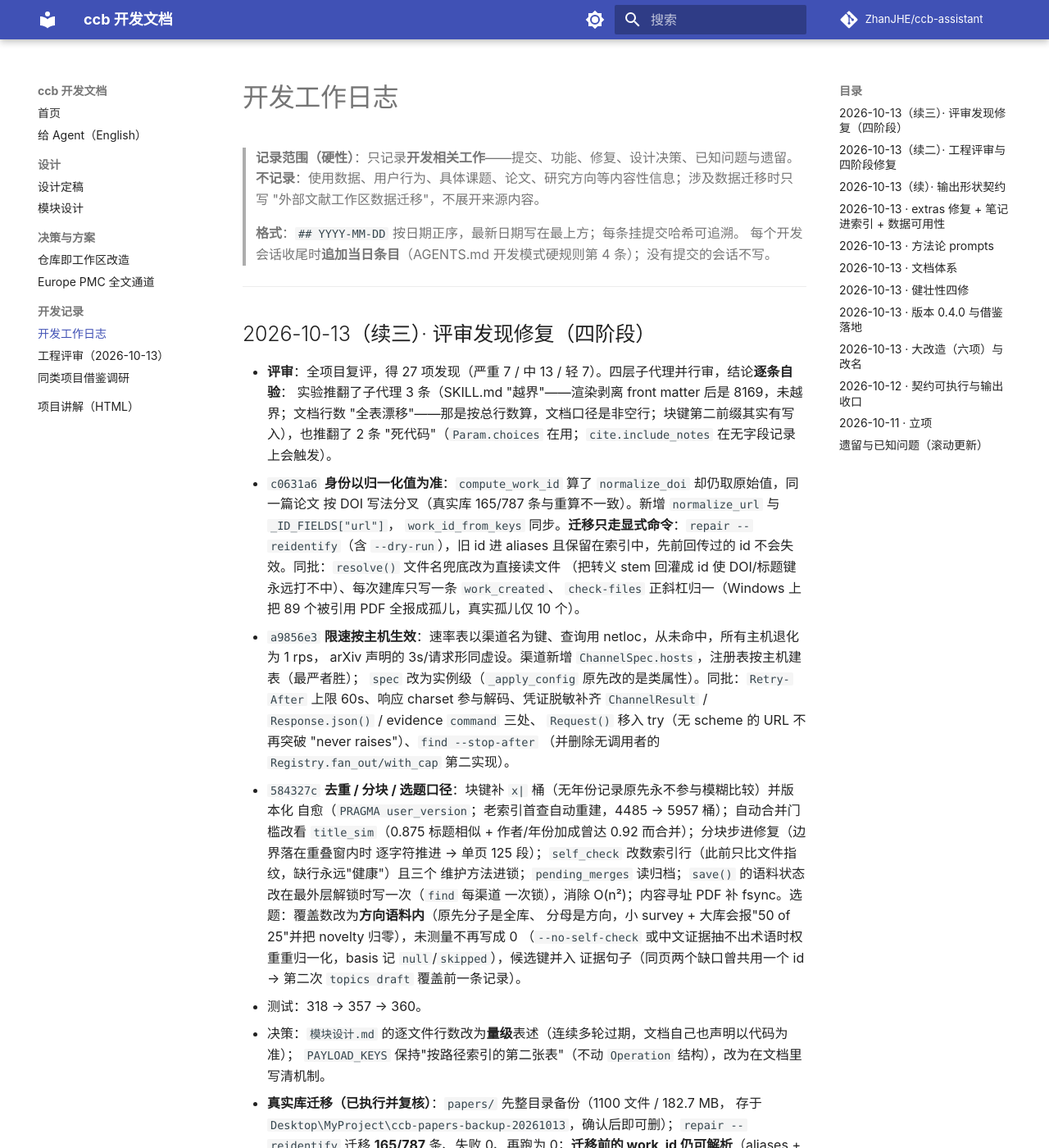
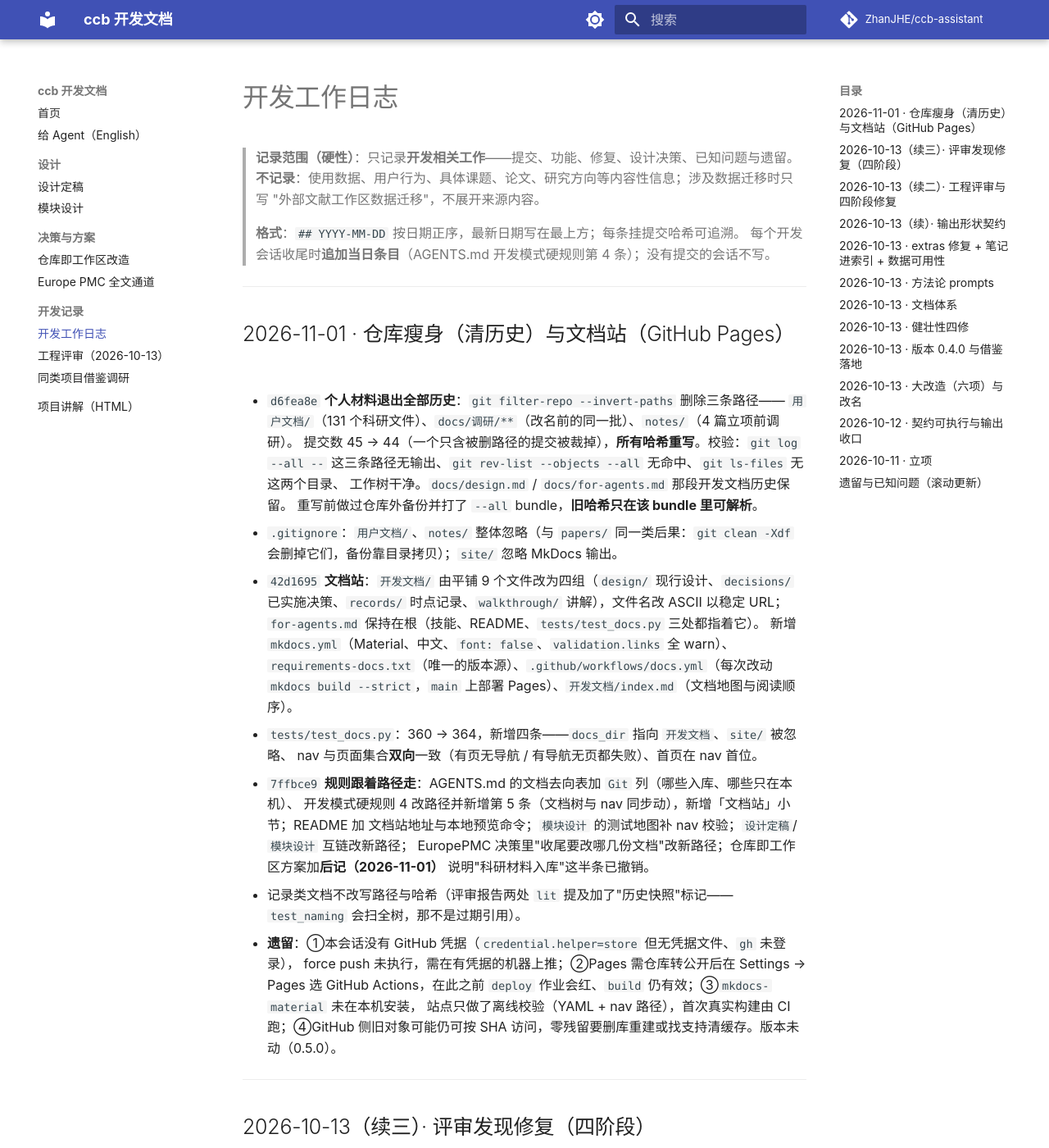
Before and after one commit to ZhanJHE/ccb-assistant, an MkDocs documentation site: the page built from 开发文档/records/log.md, in a window 1280 px wide and 1400 px high. Shown: the whole window at 82% size. Built offline with MkDocs 1.6.1 and Material for MkDocs 9.7.7, drawn with Linux system fonts in a browser that asks for light colours; comment, search, counter and statistics services are not loaded.

Commit message:
Record the history purge and the documentation site in the work log

```diff
--- a/开发文档/records/log.md
+++ b/开发文档/records/log.md
@@ -6,6 +6,39 @@
 >
 > **格式**：`## YYYY-MM-DD` 按日期正序，最新日期写在最上方；每条挂提交哈希可追溯。
 > 每个开发会话收尾时**追加当日条目**（AGENTS.md 开发模式硬规则第 4 条）；没有提交的会话不写。
+
+---
+
+## 2026-11-01 · 仓库瘦身（清历史）与文档站（GitHub Pages）
+
+- `d6fea8e` **个人材料退出全部历史**：`git filter-repo --invert-paths` 删除三条路径——
+  `用户文档/`（131 个科研文件）、`docs/调研/**`（改名前的同一批）、`notes/`（4 篇立项前调研）。
+  提交数 45 → 44（一个只含被删路径的提交被裁掉），**所有哈希重写**。校验：`git log --all --`
+  这三条路径无输出、`git rev-list --objects --all` 无命中、`git ls-files` 无这两个目录、
+  工作树干净。`docs/design.md` / `docs/for-agents.md` 那段开发文档历史保留。
+  重写前做过仓库外备份并打了 `--all` bundle，**旧哈希只在该 bundle 里可解析**。
+- `.gitignore`：`用户文档/`、`notes/` 整体忽略（与 `papers/` 同一类后果：`git clean -Xdf`
+  会删掉它们，备份靠目录拷贝）；`site/` 忽略 MkDocs 输出。
+- `42d1695` **文档站**：`开发文档/` 由平铺 9 个文件改为四组（`design/` 现行设计、`decisions/`
+  已实施决策、`records/` 时点记录、`walkthrough/` 讲解），文件名改 ASCII 以稳定 URL；
+  `for-agents.md` 保持在根（技能、README、`tests/test_docs.py` 三处都指着它）。
+  新增 `mkdocs.yml`（Material、中文、`font: false`、`validation.links` 全 warn）、
+  `requirements-docs.txt`（唯一的版本源）、`.github/workflows/docs.yml`（每次改动
+  `mkdocs build --strict`，`main` 上部署 Pages）、`开发文档/index.md`（文档地图与阅读顺序）。
+- `tests/test_docs.py`：360 → 364，新增四条——`docs_dir` 指向 `开发文档`、`site/` 被忽略、
+  nav 与页面集合**双向**一致（有页无导航 / 有导航无页都失败）、首页在 nav 首位。
+- `7ffbce9` **规则跟着路径走**：AGENTS.md 的文档去向表加 `Git` 列（哪些入库、哪些只在本机）、
+  开发模式硬规则 4 改路径并新增第 5 条（文档树与 nav 同步动），新增「文档站」小节；README 加
+  文档站地址与本地预览命令；`模块设计` 的测试地图补 nav 校验；`设计定稿`/`模块设计` 互链改新路径；
+  EuropePMC 决策里"收尾要改哪几份文档"改新路径；仓库即工作区方案加**后记（2026-11-01）**
+  说明"科研材料入库"这半条已撤销。
+- 记录类文档不改写路径与哈希（评审报告两处 `lit` 提及加了"历史快照"标记——`test_naming`
+  会扫全树，那不是过期引用）。
+- **遗留**：①本会话没有 GitHub 凭据（`credential.helper=store` 但无凭据文件、`gh` 未登录），
+  force push 未执行，需在有凭据的机器上推；②Pages 需仓库转公开后在 Settings → Pages 选
+  GitHub Actions，在此之前 `deploy` 作业会红、`build` 仍有效；③`mkdocs-material` 未在本机安装，
+  站点只做了离线校验（YAML + nav 路径），首次真实构建由 CI 跑；④GitHub 侧旧对象可能仍可按 SHA
+  访问，零残留要删库重建或找支持清缓存。版本未动（0.5.0）。
 
 ---
 
```
